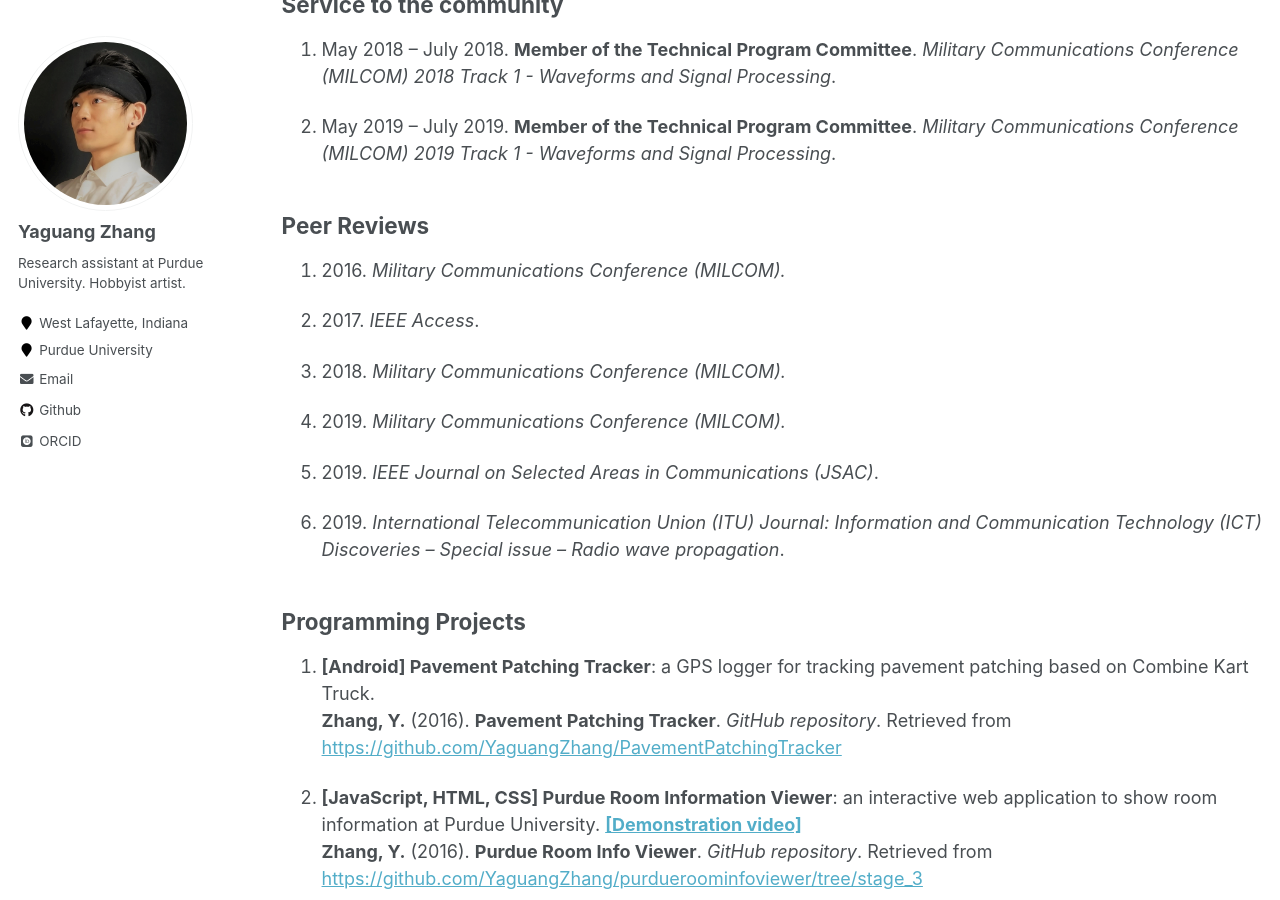
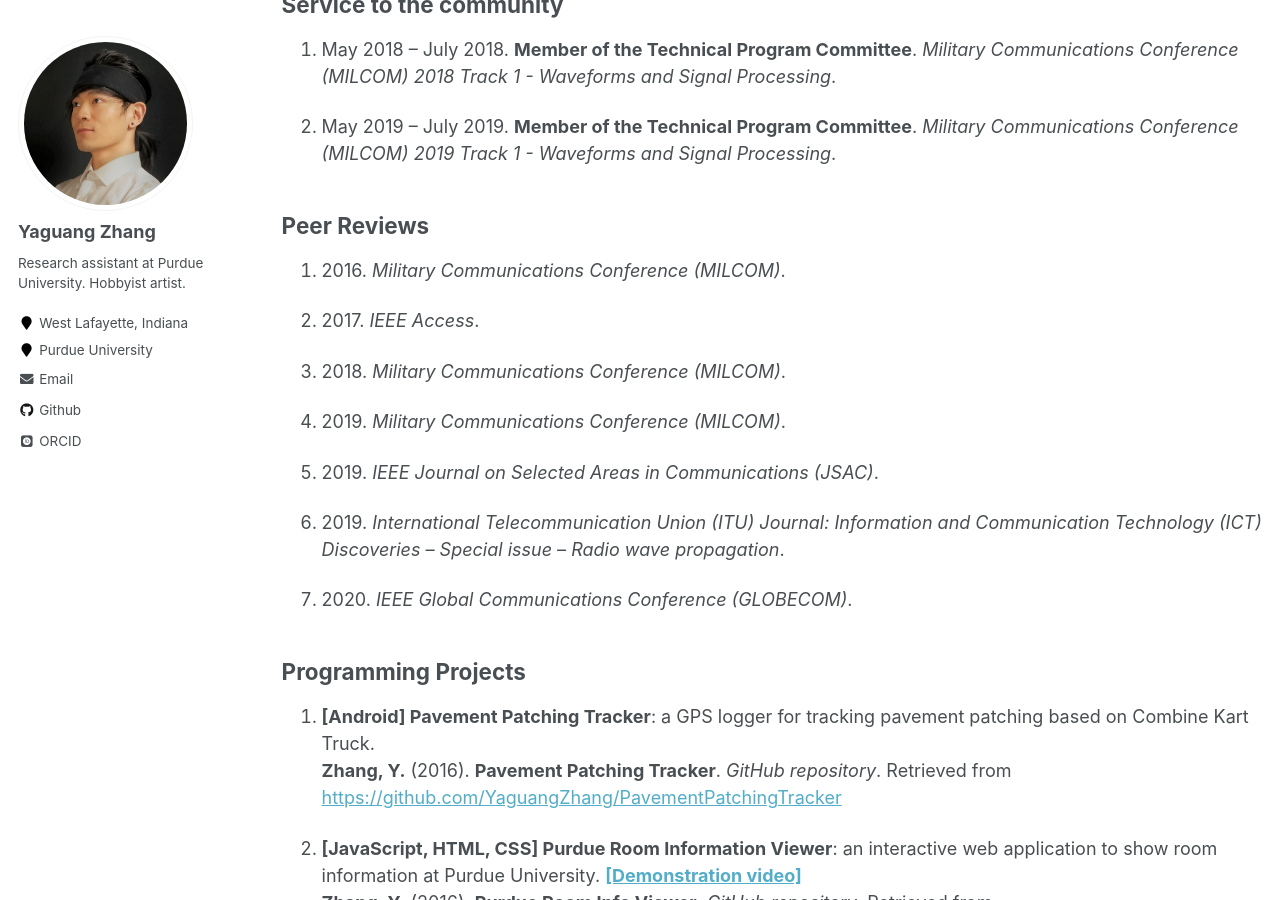
Before and after one commit to YaguangZhang/yaguangzhang.github.io, a Jekyll site: the page built from _pages/professional_experience.md, in a window 1280 px wide and 900 px high, scrolled down 852 px. Built offline with Jekyll 4.4.1, drawn with Linux system fonts in a browser that asks for light colours; some web fonts are replaced.

Commit message:
Update CV.

```diff
--- a/_pages/professional_experience.md
+++ b/_pages/professional_experience.md
@@ -39,17 +39,19 @@ Service to the community
 Peer Reviews
 ------------
 
-1.  2016\. *Military Communications Conference (MILCOM).*
+1.  2016\. *Military Communications Conference (MILCOM)*.
 
 2.  2017\. *IEEE Access*.
 
-3.  2018\. *Military Communications Conference (MILCOM).*
+3.  2018\. *Military Communications Conference (MILCOM)*.
 
-4.  2019\. *Military Communications Conference (MILCOM).*
+4.  2019\. *Military Communications Conference (MILCOM)*.
 
 5.  2019\. *IEEE Journal on Selected Areas in Communications (JSAC)*.
 
 6.  2019\. *International Telecommunication Union (ITU) Journal: Information and Communication Technology (ICT) Discoveries -- Special issue -- Radio wave propagation*.
+
+7.  2020\. *IEEE Global Communications Conference (GLOBECOM)*.
 
 Programming Projects
 --------------------
```
Also changed, not shown: _pages/cv.md (+1 -1 lines), _pages/presentations.md (+6 -0 lines), _pages/publications.md (+6 -4 lines), 2 other files.
